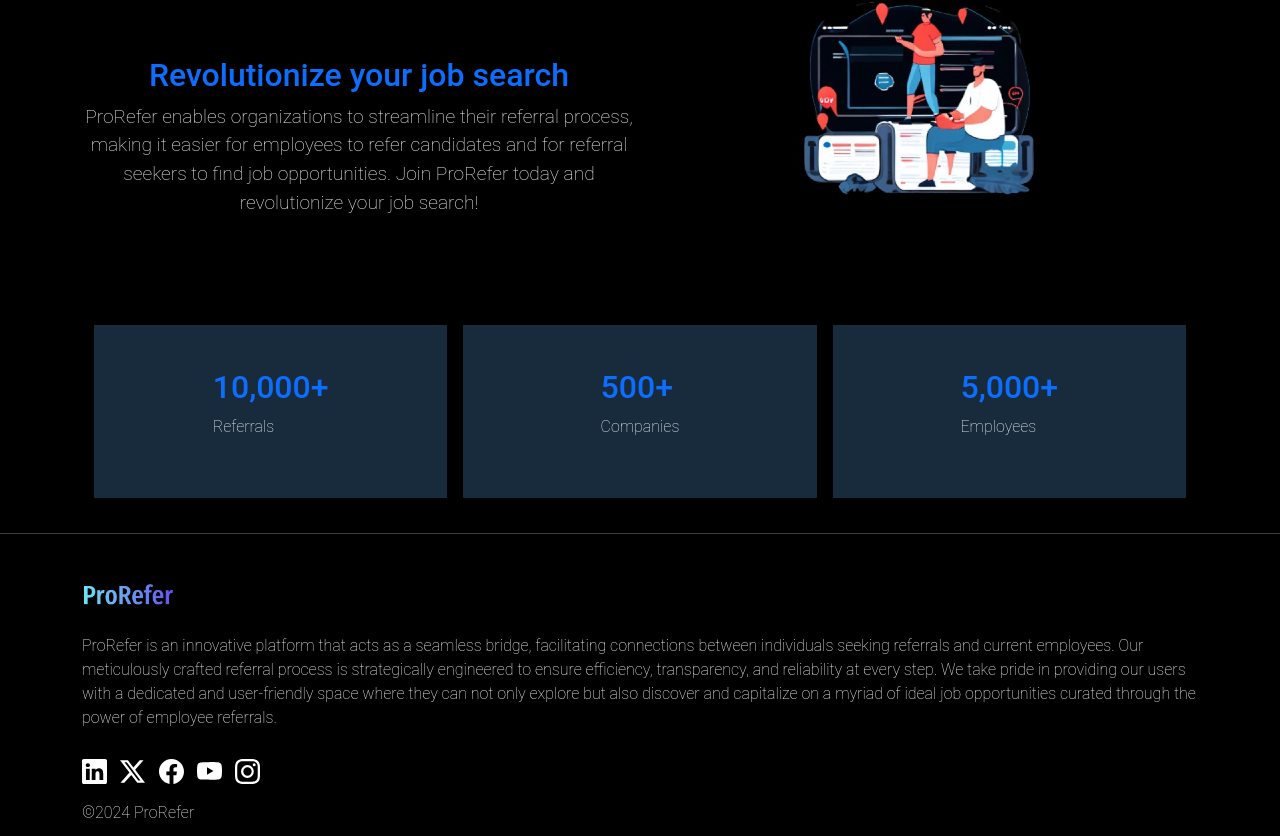
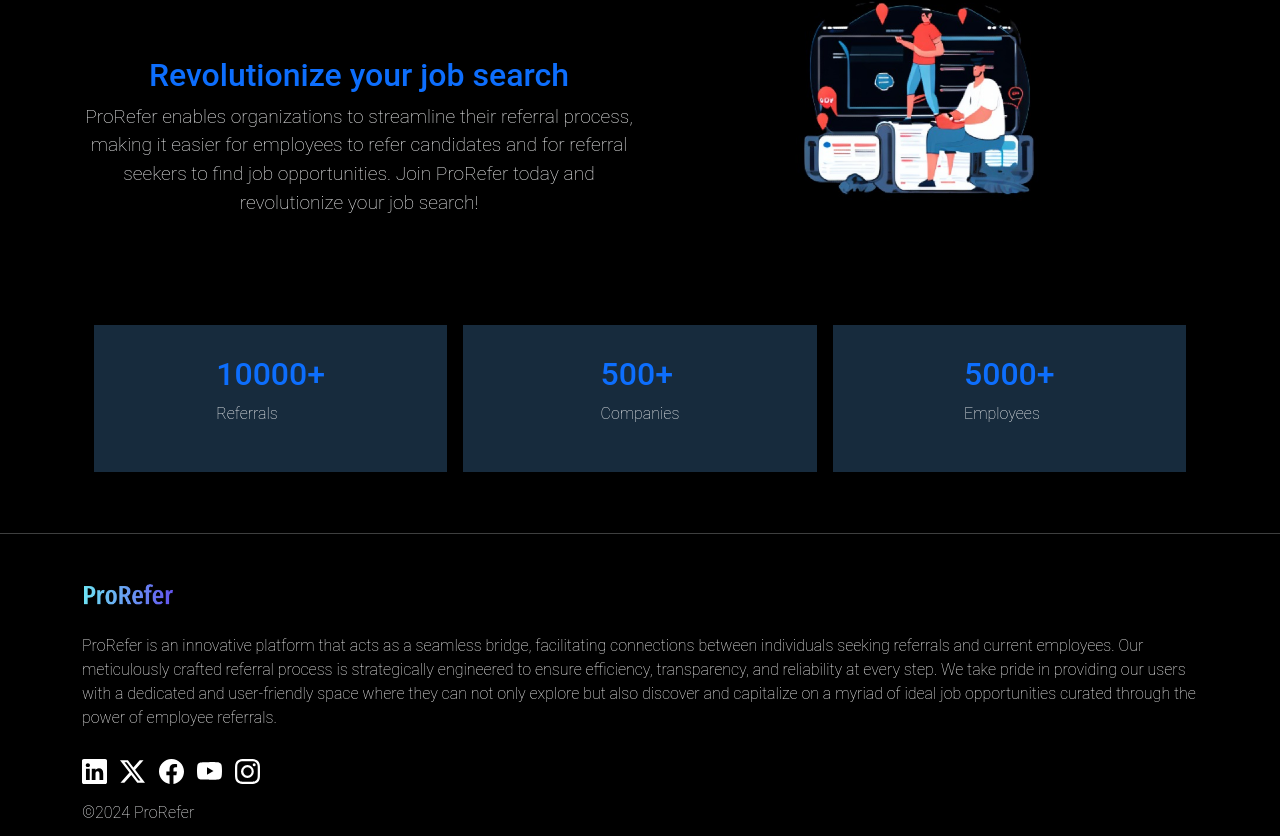
Before and after one commit to manav278/DemoProRefer, a React (Create React App) app in the folder frontend/client/: page / in a window 1280 px wide. Shown: the part 990-1826 px from the top of the page. Built offline with nearby package versions, Linux system fonts and the light colour scheme.

Commit message:
[Updated]: mainHome.js updated

```diff
--- a/frontend/client/src/components/MainHome.js
+++ b/frontend/client/src/components/MainHome.js
@@ -10,6 +10,7 @@ import Loader from "./Loader";
 import "../App.css";
 const MainHome = () => {
   const [counterOn, setCounterOn] = useState(false);
+  const [isShown, setIsShown] = useState(false);
   const [isLoading, setIsloading] = useState(true);
   useEffect(() => {
     setTimeout(() => {
@@ -97,27 +98,84 @@ const MainHome = () => {
               </div>
             </div>
           </div>
+          {isShown ? (
             <div className="container">
-            <ScrollTrigger
-              onEnter={() => setCounterOn(true)}
-              onExit={() => setCounterOn(false)}
-            >
                 <div
                   className="container"
                   style={{ marginBottom: "-2%", height: "12em" }}
                 >
-                <div
-                  className="row gx-3"
-                  style={{ height: "9vh" }}
-                  // style={{ marginBottom: "-2%",height:"1rem" }}
-                >
+                  <div className="row gx-md-3 gx-1">
                     <div className="col-4">
                       <div
                         className="home-numbers"
                         style={{
                           display: "grid",
                           placeContent: "center",
-                        height: "200%",
+                          height: "170%",
+                        }}
+                      >
+                        <h2 className="text-primary">
+                          10000+
+                        </h2>
+                        <p className="text-light">Referrals</p>
+                      </div>
+                    </div>
+                    <div className="col-4">
+                      <div
+                        className="home-numbers"
+                        style={{
+                          display: "grid",
+                          placeContent: "center",
+                          height: "170%",
+                        }}
+                      >
+                        <h2 className="text-primary">
+                          500+
+                        </h2>
+                        <p className="text-light">Companies</p>
+                      </div>
+                    </div>
+                    <div className="col-4">
+                      <div
+                        className="home-numbers"
+                        style={{
+                          display: "grid",
+                          placeContent: "center",
+                          height: "170%",
+                        }}
+                      >
+                        <div>
+                          <h2 className="text-primary">
+                            5000+
+                          </h2>
+                          <p className="text-light">Employees</p>
+                        </div>
+                      </div>
+                    </div>
+                  </div>
+                </div>
+            </div>
+          ) : (
+            <div className="container">
+              <ScrollTrigger
+                onEnter={() => setCounterOn(true)}
+                onExit={() => {
+                  setCounterOn(false);
+                  setIsShown(true);
+                }}
+              >
+                <div
+                  className="container"
+                  style={{ marginBottom: "-2%", height: "12em" }}
+                >
+                  <div className="row gx-md-3 gx-1">
+                    <div className="col-4">
+                      <div
+                        className="home-numbers"
+                        style={{
+                          display: "grid",
+                          placeContent: "center",
+                          height: "170%",
                         }}
                       >
                         <h2 className="text-primary">
@@ -140,7 +198,7 @@ const MainHome = () => {
                         style={{
                           display: "grid",
                           placeContent: "center",
-                        height: "200%",
+                          height: "170%",
                         }}
                       >
                         <h2 className="text-primary">
@@ -163,7 +221,7 @@ const MainHome = () => {
                         style={{
                           display: "grid",
                           placeContent: "center",
-                        height: "200%",
+                          height: "170%",
                         }}
                       >
                         <div>
@@ -186,6 +244,7 @@ const MainHome = () => {
                 </div>
               </ScrollTrigger>
             </div>
+          )}
           <Footer></Footer>
         </>
       )}
```
Lines whose indentation alone changed are shown as unchanged.
